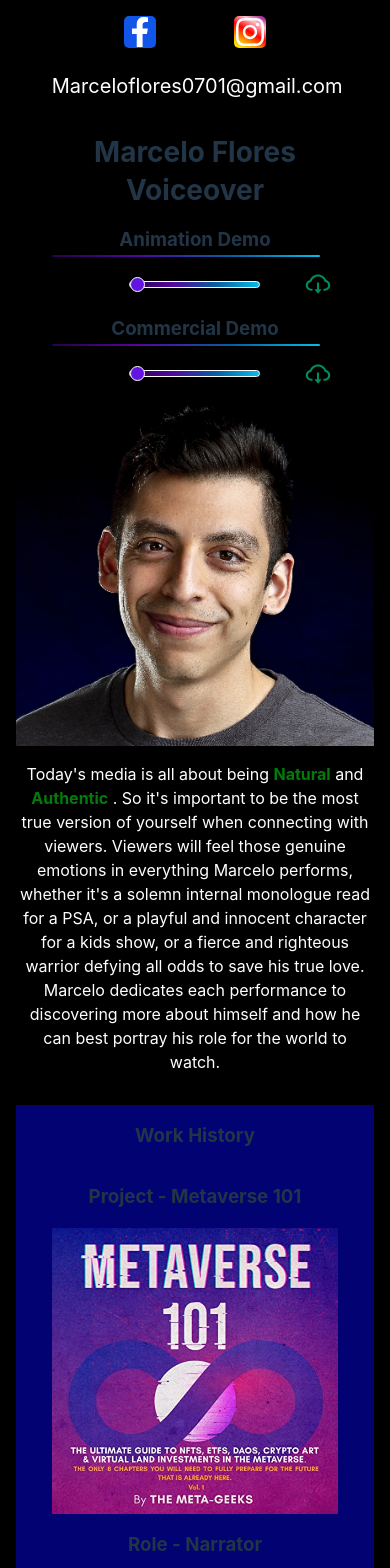
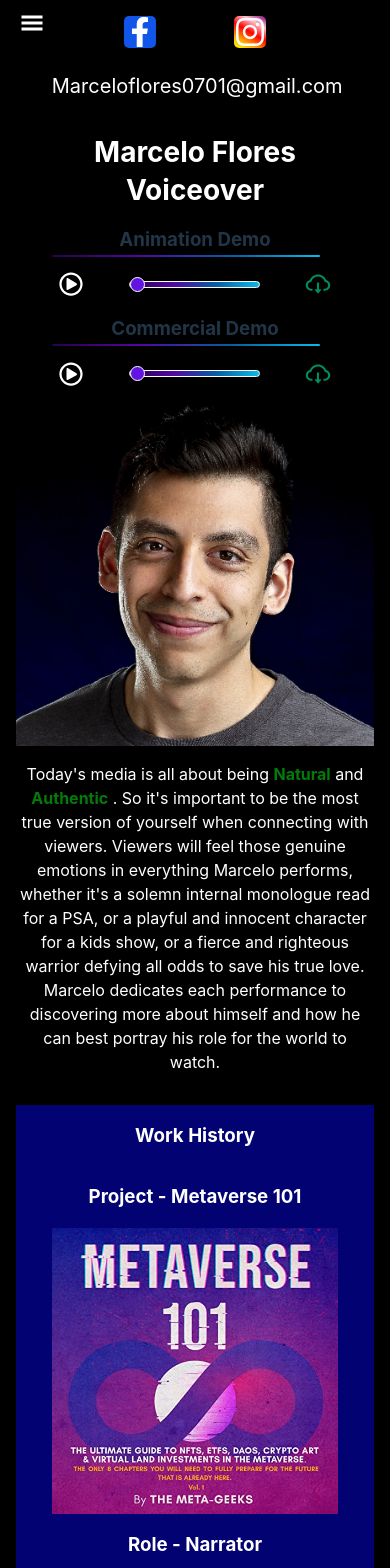
Before and after one commit to Seo-the-platinum/marcelos-portfolio, a React (Vite) app: page / in a window 390 px wide. Shown: the top 1568 px of the page. Built offline with nearby package versions, Linux system fonts and the light colour scheme.

Commit message:
changed color for headings and hamburger button

```diff
--- a/src/components/demos/Demo.css
+++ b/src/components/demos/Demo.css
@@ -41,6 +41,7 @@
 }
 
 .playPause {
+    color: white;
     display: flex;
     padding: 0;
     font-size: 1.5em;
--- a/src/components/entry/Entry.css
+++ b/src/components/entry/Entry.css
@@ -4,6 +4,10 @@
     align-items: center;
     display: flex;
     flex-direction: column;
+}
+
+.entryContainer > h3 {
+    color: white;
 }
 
 .entryMedia {
--- a/src/components/hamburger/Hamburger.css
+++ b/src/components/hamburger/Hamburger.css
@@ -28,6 +28,7 @@
 }
 
 .hamburger {
+    color: white;
     font-size: 1.5em;
 }
 
--- a/src/components/profile/Profile.css
+++ b/src/components/profile/Profile.css
@@ -10,12 +10,14 @@
 }
 
 .profileContainer h3 {
+    color: white;
     font-size: 1.75em;
     font-weight: bold;
     margin: .25em;
 }
 
 .profileContainer p {
+    color: white;
     font-size: 1.75em;
     font-weight: bold;
     margin: .25em;
--- a/src/components/profile/Profile.tsx
+++ b/src/components/profile/Profile.tsx
@@ -4,7 +4,6 @@ import './Profile.css'
 const Profile = () => {
   return (
     <div className='profileContainer'>
-      {/* <img className='profilePic' src='images/Headshot.jpeg'/> */}
       <h3>Marcelo Flores</h3>
       <p>Voiceover</p>
     </div>
--- a/src/views/css/views.css
+++ b/src/views/css/views.css
@@ -34,6 +34,9 @@
     background-color: rgb(2, 2, 114);
 }
 
+.workContainer > h3 {
+    color: white;
+}
 /* IDS */
 
 
```
